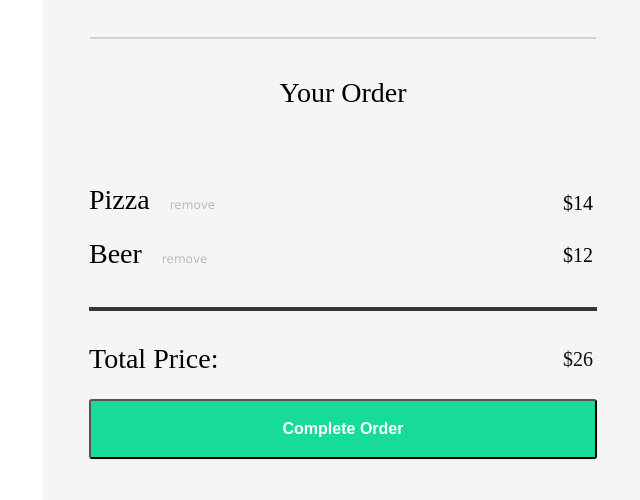
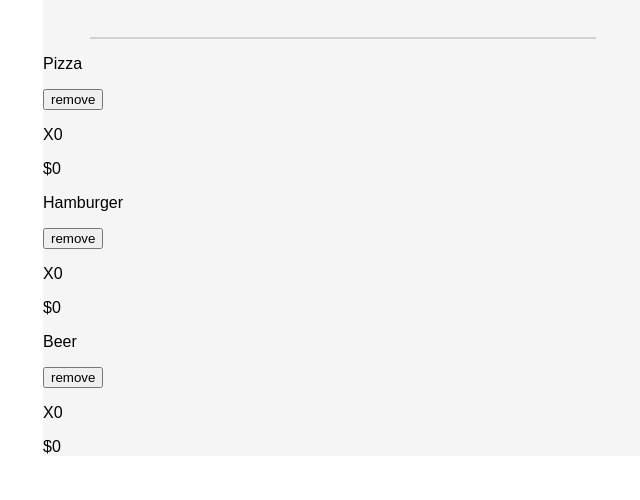
Before and after one commit to Uhsendin/Restaurant-Order-App, a plain HTML site: page index.html in a window 1280 px wide. Shown: the part 702-1202 px from the top of the page, without its empty margins (297-937 px from the left). After the commit the page ends 1174 px from the top, so only its background shows below. Drawn offline with Linux system fonts and the light colour scheme; a web font is replaced by a local one.

Commit message:
Added order total functionality

```diff
--- a/app.js
+++ b/app.js
@@ -1,7 +1,46 @@
 import { menuArray } from "./data.js";
 
-const menu = document.getElementById("menu");
-const order = document.getElementById("order");
+let orderArray = []
+let totalPrice = 0
+const totalPriceEl = document.getElementById("total-price")
+
+document.addEventListener("click", function(e) {
+  if (e.target.dataset.food) {
+    handleFoodClick(e.target.dataset.food)
+  } else if (e.target.dataset.remove) {
+
+  }
+})
+
+
+function handleFoodClick(foodItem) {
+let targetFoodObj = menuArray.filter(function (food) {
+  return foodItem == food.id
+})[0]
+
+if (!orderArray.includes(targetFoodObj)) {
+orderArray.push(targetFoodObj)
+targetFoodObj.quantity = 1
+} else {
+  targetFoodObj.quantity++
+}
+
+totalPrice += targetFoodObj.price
+totalPriceEl.textContent = `${totalPrice}`
+
+if (menuArray.length > 0) {
+  document.getElementById("total").classList.remove("hidden")
+  document.getElementById("order").classList.remove("hidden")
+}
+
+document.getElementsByClassName("food-quantity").textContent = `X${targetFoodObj.quantity}`
+document.getElementById("complete-btn").classList.remove("hidden")
+document.getElementById("section").classList.remove("hidden")
+render()
+
+
+
+}
 
 function orderHtml() {
   let orderHtmlLayout = "";
@@ -15,11 +54,11 @@ function orderHtml() {
     <div class="menu-text">
     <p>${order.name}</p>
     <p class="sub-text">${order.ingredients}</p>
-            <p>${order.price}<p>
+    <p>$${order.price}<p>
     </div>
     </div>
     <div class="add-btn">
-          <button>+</button>
+    <button data-food="${order.id}" class="btns">+</button>
     </div>
     </div>
     <hr>`;
@@ -29,35 +68,31 @@ function orderHtml() {
 }
 
 function orderTotal() {
-  let total = "";
+  let total = ``;
 
-  total += `<div class="order-title">Your Order</div>
-  <div class="order-container">
-  <div class="order-top">
-    <div class="items-ordered">
-      <p>Pizza <span>remove</span></p>
-      <p>Beer <span>remove</span></p>
+  menuArray.forEach(function (order) {
+    total += `<div class="order-item">
+    <div class="order-item-content1">
+      <p class="food-name">${order.name}</p>
+      <button class="remove-from-order" data-remove="${order.id}">
+        remove
+      </button>
+      <p class="food-quantity">X${order.quantity}</p>
     </div>
-    <div class="price-of-order">
-      <p>$14</p>
-      <p>$12</p>
+
+    <div class="order-item-content-2">
+      <p class="food-price">$${order.price * order.quantity}</p>
     </div>
   </div>
-    <hr id="total-hr" />
-    <div class="order-total">
-      <p>Total Price:</p>
-      <p>$26</p>
-      </div>
-      <div class="complete-order-btn">
-        <button>Complete Order</button>
-      </div>
-  </div>`;
+  `;
+  });
   return total;
 }
 
+
 function render() {
-  document.getElementById("menu-content").innerHTML = orderHtml();
-  document.querySelector("footer").innerHTML = orderTotal();
+  document.getElementById('menu-content').innerHTML = orderHtml()
+  document.getElementById('order-display').innerHTML = orderTotal()
 }
 
-render();
+render()
--- a/data.js
+++ b/data.js
@@ -3,21 +3,24 @@ export const menuArray = [
     name: "Pizza",
     ingredients: ["pepperoni , mushrom , mozarella"],
     id: 0,
-    price: "$14",
+    price: 14,
     emoji: "🍕",
+    quantity: 0,
   },
   {
     name: "Hamburger",
     ingredients: [" beef , cheese , lettuce"],
-    price: "$12",
+    price: 12,
     emoji: "🍔",
     id: 1,
+    quantity: 0,
   },
   {
     name: "Beer",
     ingredients: ["grain , hops , yeast , water"],
-    price: "$12",
+    price: 12,
     emoji: "🍺",
     id: 2,
+    quantity: 0,
   },
 ];
--- a/index.html
+++ b/index.html
@@ -19,9 +19,23 @@
         <h1>Brandon's Diner</h1>
         <p>The best burgers and pizzas in town.</p>
       </header>
-      <main id="menu-content"></main>
-      <footer>
-      </footer>
+      <main>
+        <section id="menu-content"></section>
+        <section class="order-section" id="section">
+          <div class="your-order">
+            <h4 class="order hidden" id="order">Your Order</h4>
+          </div>
+          <div class="order-display" id="order-display"><!-- order goes here --></div>
+
+          <div class="total-price hidden" id="total">
+            <p id="total-price">$0</p>
+            <p>Total Price:</p>
+          </div>
+        </section>
+        <div class="btn-content">
+          <button class="complete-btn hidden" id="complete-btn">Complete Order</button>
+        </div>
+      </main>
     </div>
     <script src="app.js" type="module"></script>
   </body>
--- a/styles.css
+++ b/styles.css
@@ -115,98 +115,6 @@ footer {
 
 }
 
-.order-title {
-  margin-top: 45px;
-  text-align: center;
-  font-family: "Smythe";
-  font-style: normal;
-  font-weight: 400;
-  font-size: 28px;
-  line-height: 17px;
-  color: #000000;
+.hidden {
+  display: none;
 }
-
-.order-top {
-  display: flex;
-  justify-content: space-between;
-  margin-top: 62px;
-}
-
-.items-ordered p {
-  margin-left: 46px;
-  font-family: "Smythe";
-  font-style: normal;
-  font-weight: 400;
-  font-size: 28px;
-  line-height: 17px;
-}
-
-.items-ordered span {
-  font-family: "Verdana";
-  font-style: normal;
-  font-weight: 400;
-  font-size: 12px;
-  line-height: 24px;
-  color: #bbbbbb;
-  margin-left: 13px;
-  cursor: pointer;
-}
-.items-ordered span:hover {
-  color: #000000;
-}
-
-.price-of-order p {
-  margin: 28px 50px 28px 0;
-  font-family: "Smythe";
-  font-style: normal;
-  font-weight: 400;
-  font-size: 20px;
-  line-height: 24px;
-}
-
-#total-hr {
-  border: 2px solid #393333;
-}
-
-.order-total {
-  display: flex;
-  justify-content: space-between;
-}
-
-.order-total :first-child {
-  margin-left: 46px;
-  font-family: "Smythe";
-  font-style: normal;
-  font-weight: 400;
-  font-size: 28px;
-  line-height: 24px;
-}
-
-.order-total :last-child {
-  margin-top: 28px;
-  margin-right: 50px;
-  font-family: "Smythe";
-  font-style: normal;
-  font-weight: 400;
-  font-size: 20px;
-  line-height: 24px;
-  color: #0e0e0e;
-}
-
-.complete-order-btn {
-  text-align: center;
-}
-
-.complete-order-btn button {
-  width: 508px;
-  height: 60px;
-  background: #16db99;
-  box-shadow: 0px 1px 2px rgba(0, 0, 0, 0.05);
-  border-radius: 3px;
-  font-weight: 700;
-  font-size: 16px;
-  line-height: 24px;
-  color: #ffffff;
-  cursor: pointer;
-  margin-bottom: 53px;
-}
```
Lines whose indentation alone changed are shown as unchanged.
